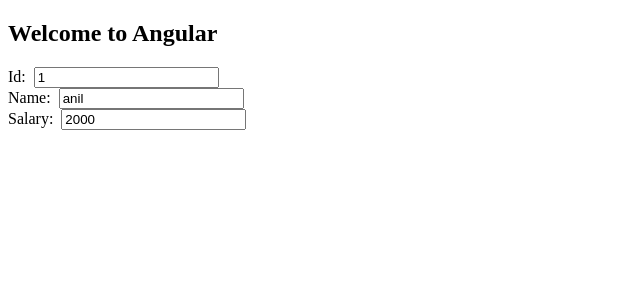
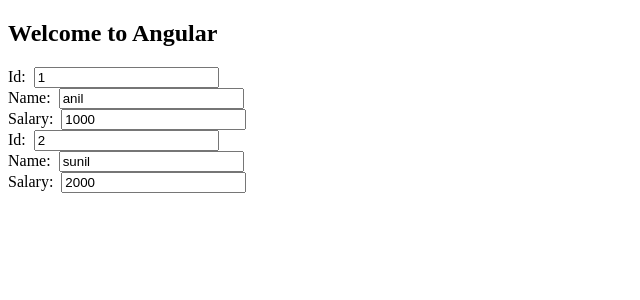
Before and after one commit to joydip-git/siemens-angular-5thJune2023, an Angular app in the folder codes/day-2/first-app/: page / in a window 1280 px wide. Shown: the top 300 px of the page, without its empty margins (0-640 px from the left). Built offline with nearby package versions, Linux system fonts and the light colour scheme.

Commit message:
assignment uploaded with sample code

```diff
--- a/codes/day-2/first-app/src/app/employee-data/employee-data.component.html
+++ b/codes/day-2/first-app/src/app/employee-data/employee-data.component.html
@@ -1,12 +1,19 @@
+<ng-template #norecord>
+    <span>No record found</span>
+</ng-template>
+<div *ngIf="employeeObj && employeeObj.length>0;else norecord">
+    <div *ngFor="let obj of employeeObj">
         <div>
             <label for="txtId">Id: &nbsp;</label>
-    <input type="text" id="txtId" [value]="employeeObj.id" readonly>
+            <input type="text" id="txtId" [value]="obj.id" readonly>
         </div>
         <div>
             <label for="txtName">Name: &nbsp;</label>
-    <input type="text" id="txtName" [value]="employeeObj.name">
+            <input type="text" id="txtName" [value]="obj.name">
         </div>
         <div>
             <label for="txtSalary">Salary: &nbsp;</label>
-    <input type="text" id="txtSalary" [value]="employeeObj.salary">
+            <input type="text" id="txtSalary" [value]="obj.salary">
         </div>
+    </div>
+</div>
--- a/codes/day-2/first-app/src/app/employee-data/employee-data.component.ts
+++ b/codes/day-2/first-app/src/app/employee-data/employee-data.component.ts
@@ -1,9 +1,19 @@
 import { Component } from "@angular/core";
+import { Employee } from "../models/employee";
 
 @Component({
     selector: 'app-employee-data',
     templateUrl: './employee-data.component.html'
 })
 export class EmployeeDataComponent {
-    employeeObj = { id: 1, salary: 2000, name: 'anil' }
+    employeeObj?: Employee[] = [
+        { id: 1, name: 'anil', salary: 1000 },
+        { id: 2, salary: 2000, name: 'sunil' }
+    ]
+
+    // iterate() {
+    //     for (let obj of this.employeeObj) {
+    //         console.log(obj.)
+    //     }
+    // }
 }
--- /dev/null
+++ b/codes/day-2/first-app/src/app/models/employee.ts
@@ -0,0 +1,11 @@
+// export class Employee {
+//     constructor(public id: number, public name: string, public salary: number) {
+
+//     }
+// }
+
+export interface Employee {
+    id: number;
+    name: string;
+    salary: number;
+}
```
Also changed, not shown: 2 other files (tests, documents, lock files or other folders). Lines whose indentation alone changed are shown as unchanged.
